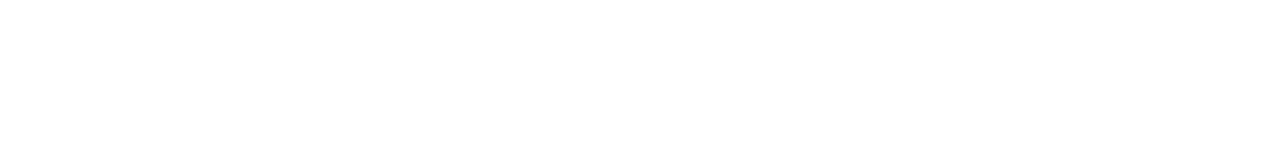
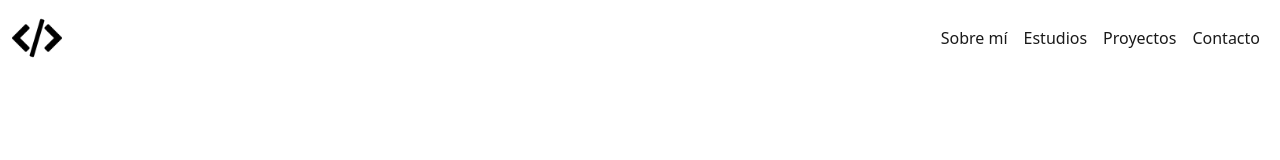
Before and after one commit to Tatiana-Urbina/Portfolio, a plain HTML site: page index.html in a window 1280 px wide. Drawn offline with nearby package versions, Linux system fonts and the light colour scheme; a web font is replaced by a local one.

Commit message:
Barra de Navegación

```diff
--- a/index.html
+++ b/index.html
@@ -23,7 +23,40 @@
 </head>
 <body>
   <!--Barra de Navegacion-->
-
+    <nav class="navbar navbar-expand-md bg-opacity-10">
+      <div class="container-fluid">
+        <button class="navbar-toggler" type="button" data-bs-toggle="collapse" data-bs-target="#navbarToggler" aria-controls="barraNavegacion" aria-expanded="false" aria-label="Toggle navigation">
+          <span class="navbar-toggler-icon"></span>
+        </button>
+        <div class="collapse navbar-collapse" id="navbarToggler">
+          <a class="navbar-brand" href="#">
+            <img src="img/logo1.png" width="50px" alt="Logo Portfolio">
+          </a>
+          <ul class="navbar-nav d-flex justify-content-center align-items-center">
+            <li class="nav-item">
+              <a class="nav-link active">
+                Sobre mí
+              </a>
+            </li>
+            <li class="nav-item">
+              <a class="nav-link active">
+                Estudios
+              </a>
+            </li>
+            <li class="nav-item">
+              <a class="nav-link active">
+                Proyectos
+              </a>
+            </li>
+            <li class="nav-item">
+              <a class="nav-link active">
+                Contacto
+              </a>
+            </li>
+          </ul>
+        </div>
+      </div>
+    </nav>
   <!-- script JavaScript Bootstrap-->
   <script src="https://cdn.jsdelivr.net/npm/bootstrap@5.3.0-alpha1/dist/js/bootstrap.bundle.min.js" integrity="sha384-w76AqPfDkMBDXo30jS1Sgez6pr3x5MlQ1ZAGC+nuZB+EYdgRZgiwxhTBTkF7CXvN" crossorigin="anonymous"></script>
 </body>
--- a/styles.css
+++ b/styles.css
@@ -0,0 +1,18 @@
+/*Barra de Navegación*/
+
+.navbar{
+    padding: 2rem;
+}
+
+.navbar-collapse{
+    align-items: center;
+    justify-content: space-between;
+}
+
+/*MEDIA QUERYS*/
+@media screen and (max-width: 767px){
+    .navbar-brand{
+        display: none;
+        align-items: center;
+    }
+}
```
Also changed, not shown: img/logo1.png (added).
